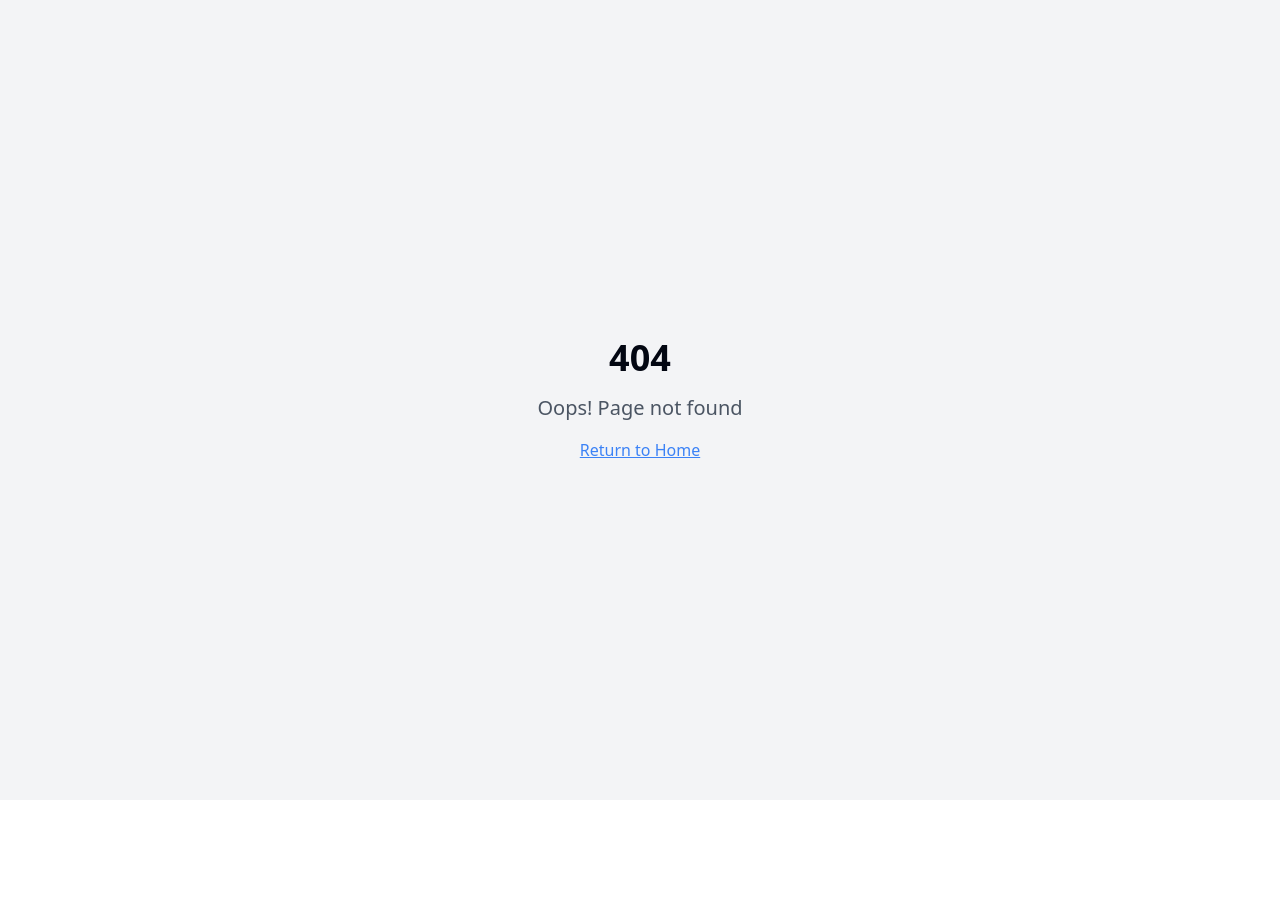
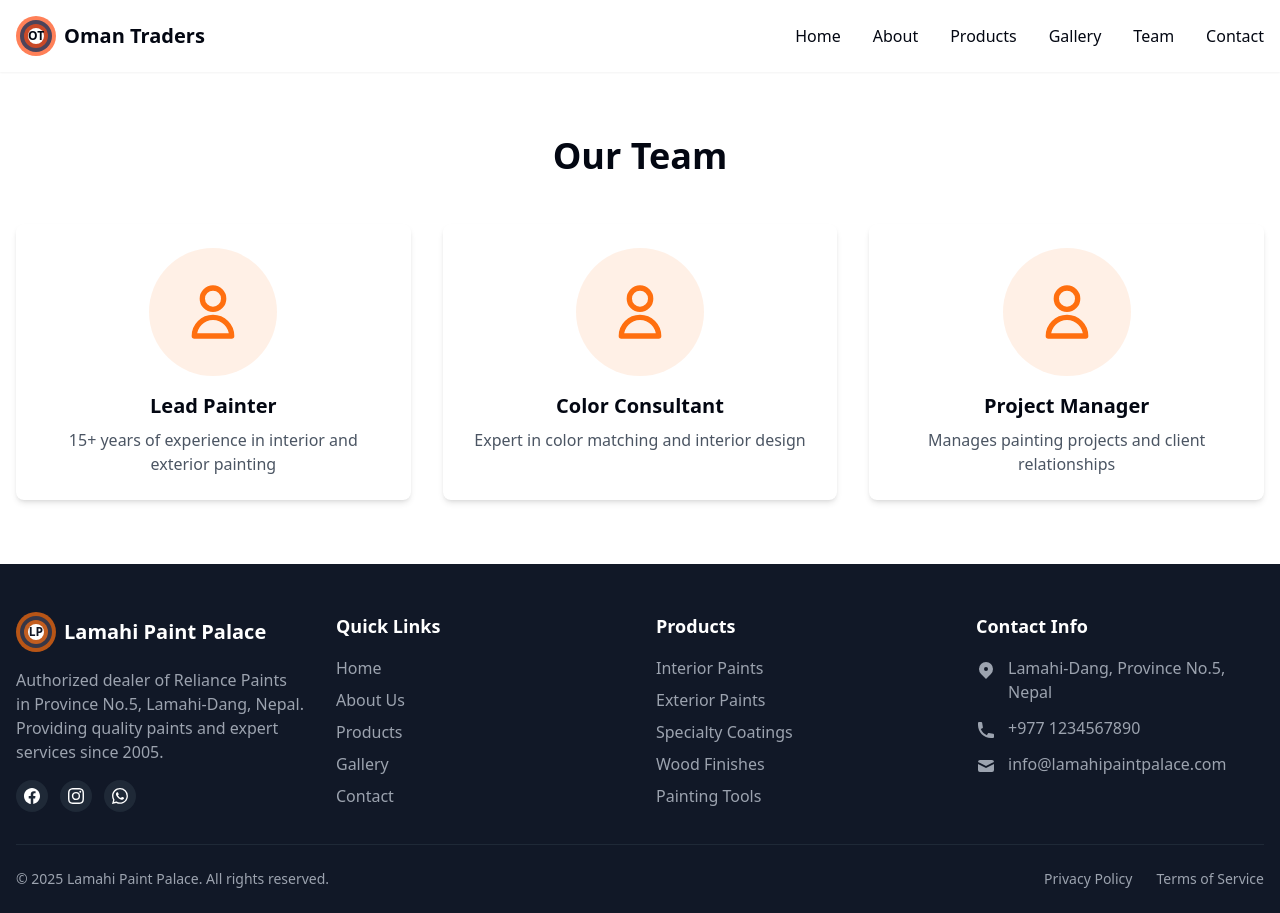
Before and after one commit to Omanchaudhary-code/Oman_Traders, a React (Vite) app: page /team in a window 1280 px wide. Before the commit this address had no page. Before the commit the page ends 800 px from the top, so only its background shows below. Built offline with nearby package versions, Linux system fonts and the light colour scheme.

Commit message:
feat: Update logo, add team menu and page
- Changed the logo title to "Oman Traders".
- Added a "Team" menu item to the header.
- Created a separate page for the team, including header and footer.

```diff
--- a/src/App.tsx
+++ b/src/App.tsx
@@ -1,3 +1,4 @@
+
 import { Toaster } from "@/components/ui/toaster";
 import { Toaster as Sonner } from "@/components/ui/sonner";
 import { TooltipProvider } from "@/components/ui/tooltip";
@@ -5,6 +6,7 @@ import { QueryClient, QueryClientProvider } from "@tanstack/react-query";
 import { BrowserRouter, Routes, Route } from "react-router-dom";
 import ScrollToTop from "./components/ScrollToTop";
 import Index from "./pages/Index";
+import Team from "./pages/Team";
 import NotFound from "./pages/NotFound";
 
 const queryClient = new QueryClient();
@@ -18,7 +20,7 @@ const App = () => (
         <ScrollToTop />
         <Routes>
           <Route path="/" element={<Index />} />
-          {/* ADD ALL CUSTOM ROUTES ABOVE THE CATCH-ALL "*" ROUTE */}
+          <Route path="/team" element={<Team />} />
           <Route path="*" element={<NotFound />} />
         </Routes>
       </BrowserRouter>
--- a/src/components/Header.tsx
+++ b/src/components/Header.tsx
@@ -8,23 +8,24 @@ const Header = () => {
   return (
     <header className="bg-white shadow-sm sticky top-0 z-50">
       <div className="container mx-auto px-4 py-4 flex justify-between items-center">
-        <div className="flex items-center space-x-2">
+        <Link to="/" className="flex items-center space-x-2">
           <div className="w-10 h-10 relative">
-            <div className="absolute inset-0 bg-primary rounded-full opacity-70"></div>
-            <div className="absolute inset-1 bg-secondary rounded-full opacity-70"></div>
-            <div className="absolute inset-2 bg-accent rounded-full opacity-70"></div>
-            <div className="absolute inset-3 bg-white rounded-full flex items-center justify-center font-bold text-xs">LP</div>
+            <div className="absolute inset-0 bg-[#FF4B12] rounded-full opacity-70"></div>
+            <div className="absolute inset-1 bg-[#002B5C] rounded-full opacity-70"></div>
+            <div className="absolute inset-2 bg-[#FF4B12] rounded-full opacity-70"></div>
+            <div className="absolute inset-3 bg-white rounded-full flex items-center justify-center font-bold text-xs">OT</div>
           </div>
-          <span className="font-bold text-xl">Lamahi Paint Palace</span>
-        </div>
+          <span className="font-bold text-xl">Oman Traders</span>
+        </Link>
 
         {/* Desktop Navigation */}
         <nav className="hidden md:flex space-x-8">
-          <a href="#home" className="font-medium hover:text-primary transition-colors">Home</a>
-          <a href="#about" className="font-medium hover:text-primary transition-colors">About</a>
-          <a href="#products" className="font-medium hover:text-primary transition-colors">Products</a>
-          <a href="#gallery" className="font-medium hover:text-primary transition-colors">Gallery</a>
-          <a href="#contact" className="font-medium hover:text-primary transition-colors">Contact</a>
+          <Link to="/" className="font-medium hover:text-[#FF4B12] transition-colors">Home</Link>
+          <a href="#about" className="font-medium hover:text-[#FF4B12] transition-colors">About</a>
+          <a href="#products" className="font-medium hover:text-[#FF4B12] transition-colors">Products</a>
+          <a href="#gallery" className="font-medium hover:text-[#FF4B12] transition-colors">Gallery</a>
+          <Link to="/team" className="font-medium hover:text-[#FF4B12] transition-colors">Team</Link>
+          <a href="#contact" className="font-medium hover:text-[#FF4B12] transition-colors">Contact</a>
         </nav>
 
         {/* Mobile Menu Button */}
@@ -48,11 +49,12 @@ const Header = () => {
       {isMenuOpen && (
         <div className="md:hidden bg-white px-4 py-2 shadow-md">
           <nav className="flex flex-col space-y-3 py-2">
-            <a href="#home" className="font-medium hover:text-primary transition-colors" onClick={() => setIsMenuOpen(false)}>Home</a>
-            <a href="#about" className="font-medium hover:text-primary transition-colors" onClick={() => setIsMenuOpen(false)}>About</a>
-            <a href="#products" className="font-medium hover:text-primary transition-colors" onClick={() => setIsMenuOpen(false)}>Products</a>
-            <a href="#gallery" className="font-medium hover:text-primary transition-colors" onClick={() => setIsMenuOpen(false)}>Gallery</a>
-            <a href="#contact" className="font-medium hover:text-primary transition-colors" onClick={() => setIsMenuOpen(false)}>Contact</a>
+            <Link to="/" className="font-medium hover:text-[#FF4B12] transition-colors" onClick={() => setIsMenuOpen(false)}>Home</Link>
+            <a href="#about" className="font-medium hover:text-[#FF4B12] transition-colors" onClick={() => setIsMenuOpen(false)}>About</a>
+            <a href="#products" className="font-medium hover:text-[#FF4B12] transition-colors" onClick={() => setIsMenuOpen(false)}>Products</a>
+            <a href="#gallery" className="font-medium hover:text-[#FF4B12] transition-colors" onClick={() => setIsMenuOpen(false)}>Gallery</a>
+            <Link to="/team" className="font-medium hover:text-[#FF4B12] transition-colors" onClick={() => setIsMenuOpen(false)}>Team</Link>
+            <a href="#contact" className="font-medium hover:text-[#FF4B12] transition-colors" onClick={() => setIsMenuOpen(false)}>Contact</a>
           </nav>
         </div>
       )}
--- a/src/index.css
+++ b/src/index.css
@@ -6,42 +6,24 @@
   :root {
     --background: 0 0% 100%;
     --foreground: 224 71.4% 4.1%;
-
     --card: 0 0% 100%;
     --card-foreground: 224 71.4% 4.1%;
-
     --popover: 0 0% 100%;
     --popover-foreground: 224 71.4% 4.1%;
-
-    --primary: 220 91% 54%;
+    --primary: 24 100% 53%;
     --primary-foreground: 210 40% 98%;
-
-    --secondary: 10 83% 63%;
+    --secondary: 212 100% 18%;
     --secondary-foreground: 222.2 47.4% 11.2%;
-
     --muted: 210 40% 96.1%;
     --muted-foreground: 215.4 16.3% 46.9%;
-
-    --accent: 155 54% 50%;
+    --accent: 24 100% 53%;
     --accent-foreground: 222.2 47.4% 11.2%;
-
     --destructive: 0 84.2% 60.2%;
     --destructive-foreground: 210 40% 98%;
-
     --border: 214.3 31.8% 91.4%;
     --input: 214.3 31.8% 91.4%;
-    --ring: 220 91% 54%;
-
+    --ring: 24 100% 53%;
     --radius: 0.5rem;
-
-    --sidebar-background: 0 0% 98%;
-    --sidebar-foreground: 240 5.3% 26.1%;
-    --sidebar-primary: 240 5.9% 10%;
-    --sidebar-primary-foreground: 0 0% 98%;
-    --sidebar-accent: 240 4.8% 95.9%;
-    --sidebar-accent-foreground: 240 5.9% 10%;
-    --sidebar-border: 220 13% 91%;
-    --sidebar-ring: 217.2 91.2% 59.8%;
   }
 
   .dark {
--- /dev/null
+++ b/src/pages/Team.tsx
@@ -0,0 +1,48 @@
+
+import Header from "@/components/Header";
+import Footer from "@/components/Footer";
+
+const Team = () => {
+  return (
+    <div className="min-h-screen flex flex-col">
+      <Header />
+      <main className="flex-grow">
+        <section className="container mx-auto px-4 py-16">
+          <h1 className="text-4xl font-bold text-center mb-12">Our Team</h1>
+          <div className="grid grid-cols-1 md:grid-cols-2 lg:grid-cols-3 gap-8">
+            <div className="bg-white rounded-lg shadow-md p-6">
+              <div className="w-32 h-32 mx-auto mb-4 rounded-full bg-primary/10 flex items-center justify-center">
+                <svg xmlns="http://www.w3.org/2000/svg" className="h-16 w-16 text-primary" fill="none" viewBox="0 0 24 24" stroke="currentColor">
+                  <path strokeLinecap="round" strokeLinejoin="round" strokeWidth={2} d="M16 7a4 4 0 11-8 0 4 4 0 018 0zM12 14a7 7 0 00-7 7h14a7 7 0 00-7-7z" />
+                </svg>
+              </div>
+              <h3 className="text-xl font-semibold text-center mb-2">Lead Painter</h3>
+              <p className="text-gray-600 text-center">15+ years of experience in interior and exterior painting</p>
+            </div>
+            <div className="bg-white rounded-lg shadow-md p-6">
+              <div className="w-32 h-32 mx-auto mb-4 rounded-full bg-primary/10 flex items-center justify-center">
+                <svg xmlns="http://www.w3.org/2000/svg" className="h-16 w-16 text-primary" fill="none" viewBox="0 0 24 24" stroke="currentColor">
+                  <path strokeLinecap="round" strokeLinejoin="round" strokeWidth={2} d="M16 7a4 4 0 11-8 0 4 4 0 018 0zM12 14a7 7 0 00-7 7h14a7 7 0 00-7-7z" />
+                </svg>
+              </div>
+              <h3 className="text-xl font-semibold text-center mb-2">Color Consultant</h3>
+              <p className="text-gray-600 text-center">Expert in color matching and interior design</p>
+            </div>
+            <div className="bg-white rounded-lg shadow-md p-6">
+              <div className="w-32 h-32 mx-auto mb-4 rounded-full bg-primary/10 flex items-center justify-center">
+                <svg xmlns="http://www.w3.org/2000/svg" className="h-16 w-16 text-primary" fill="none" viewBox="0 0 24 24" stroke="currentColor">
+                  <path strokeLinecap="round" strokeLinejoin="round" strokeWidth={2} d="M16 7a4 4 0 11-8 0 4 4 0 018 0zM12 14a7 7 0 00-7 7h14a7 7 0 00-7-7z" />
+                </svg>
+              </div>
+              <h3 className="text-xl font-semibold text-center mb-2">Project Manager</h3>
+              <p className="text-gray-600 text-center">Manages painting projects and client relationships</p>
+            </div>
+          </div>
+        </section>
+      </main>
+      <Footer />
+    </div>
+  );
+};
+
+export default Team;
```
